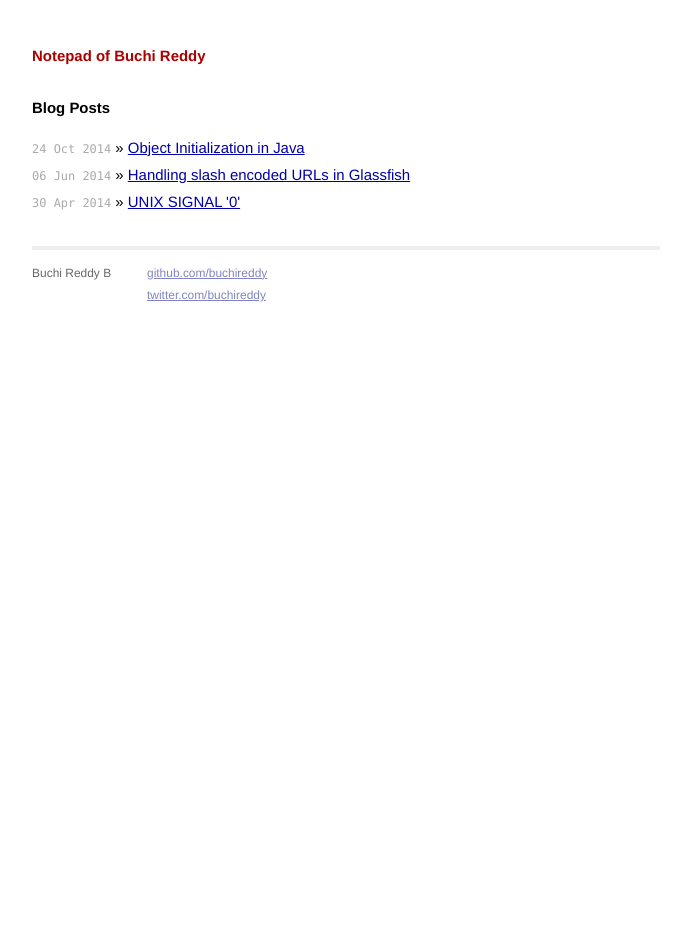
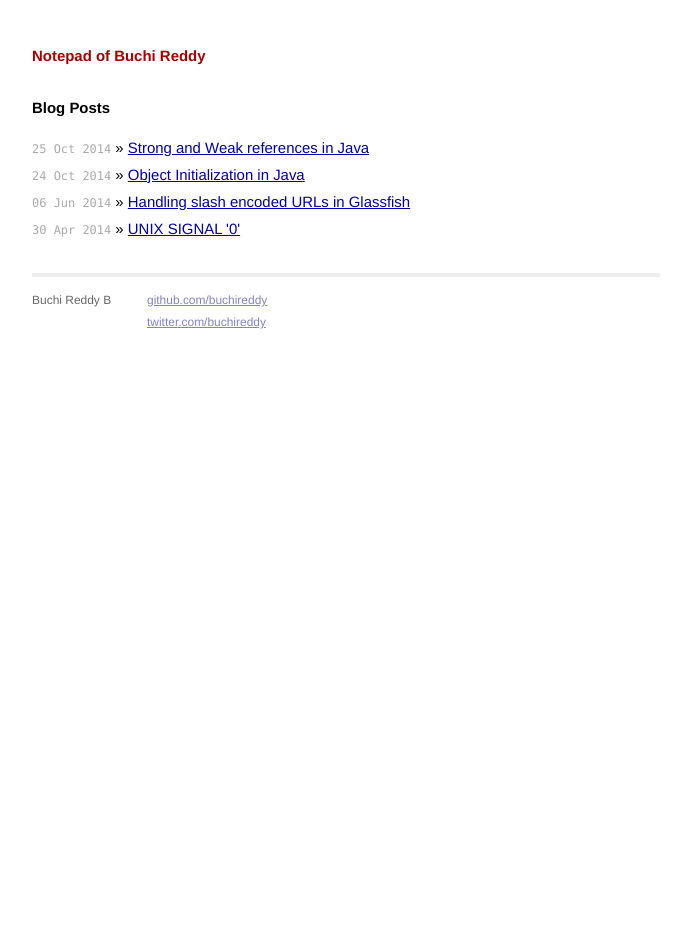
Before and after one commit to buchireddy/buchireddy.github.io, a Jekyll site: the page built from index.html, in a window 1280 px wide. Shown: the whole page, without its empty margins (294-985 px from the left). Built offline with Jekyll 4.4.1, drawn with Linux system fonts in a browser that asks for light colours; Markdown is read by kramdown in place of the engine named in the settings; a file with an impossible date is left out.

Commit message:
Adding date.

```diff
--- a/_posts/2014-10-25-different-degrees-of-references-in-java.markdown
+++ b/_posts/2014-10-25-different-degrees-of-references-in-java.markdown
@@ -1,8 +1,7 @@
 ---
-published: false
 layout: post
 title: Strong and Weak references in Java
-date: {}
+date: 2014-10-25 01:40:00
 categories: Java
 ---
 
```
